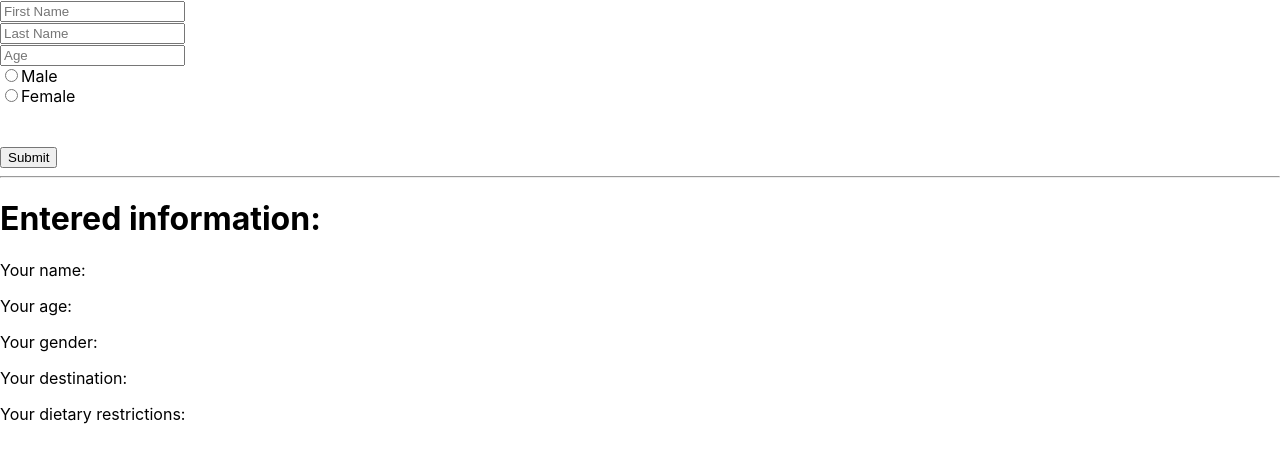
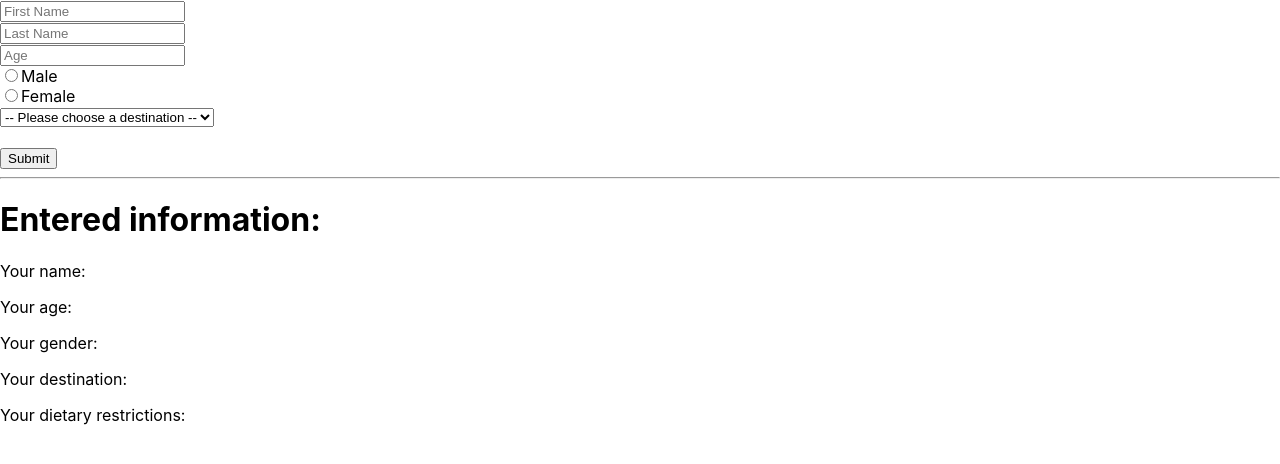
Before and after one commit to EGiataganas/react-forms, a React (Create React App) app: page / in a window 1280 px wide. Shown: the top 464 px of the page. Built offline with nearby package versions, Linux system fonts and the light colour scheme; the HTML template or start-up script is replaced by a standard one.

Commit message:
Create select box for location

```diff
--- a/src/App.js
+++ b/src/App.js
@@ -91,7 +91,13 @@ class App extends Component {
           </label>
           <br />
 
-          {/* Create select box for location here */}
+          <select value={this.state.destination} name="destination" onChange={this.handleChange}>
+            <option value="">-- Please choose a destination --</option>
+            <option value="germany">Germany</option>
+            <option value="norway">Norway</option>
+            <option value="north pole">North Pole</option>
+            <option value="south pole">South Pole</option>
+          </select>
           <br />
 
           {/* Create check boxes for dietary restrictions here */}
@@ -105,7 +111,7 @@ class App extends Component {
         <p>Your name: {this.state.firstName} {this.state.lastName}</p>
         <p>Your age: {this.state.age}</p>
         <p>Your gender: {this.state.gender}</p>
-        <p>Your destination: {/* Destination here */}</p>
+        <p>Your destination: {this.state.destination}</p>
         <p>
             Your dietary restrictions:
             {/* Dietary restrictions here, comma separated */}
```
